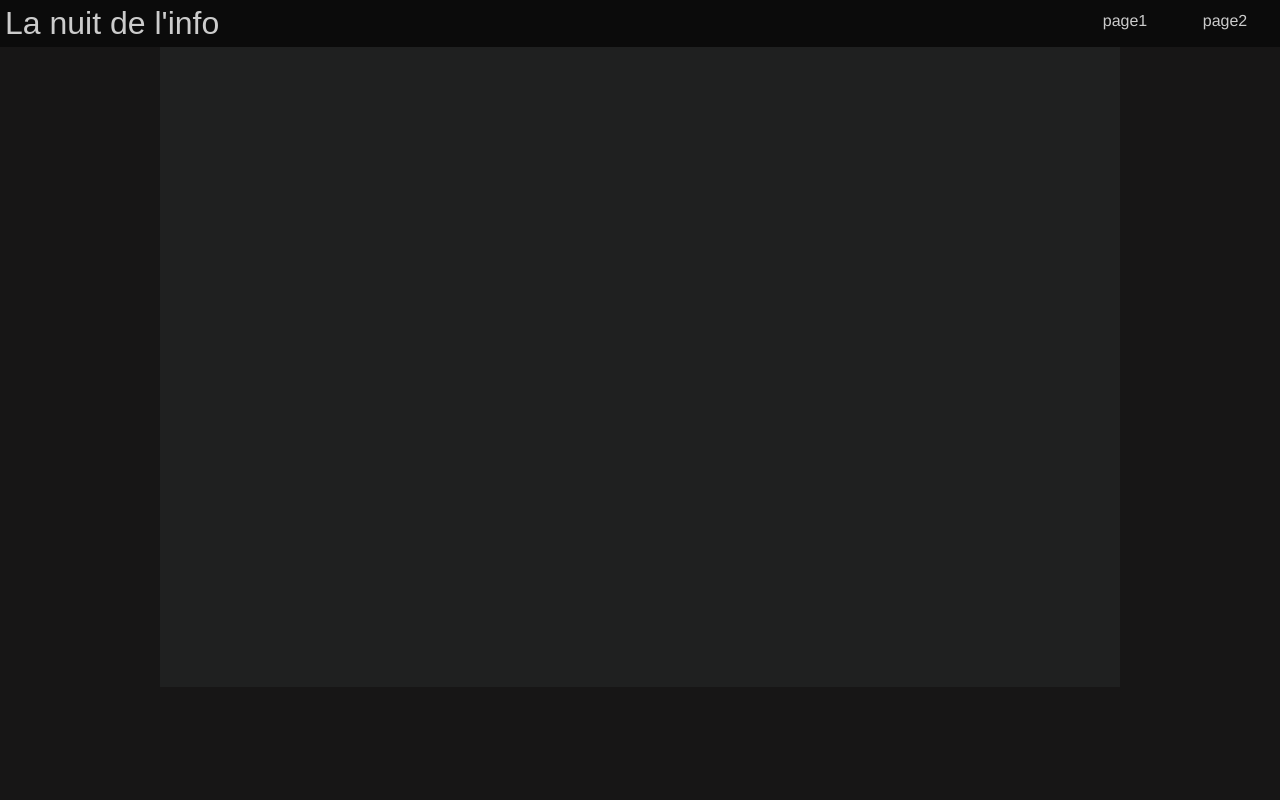
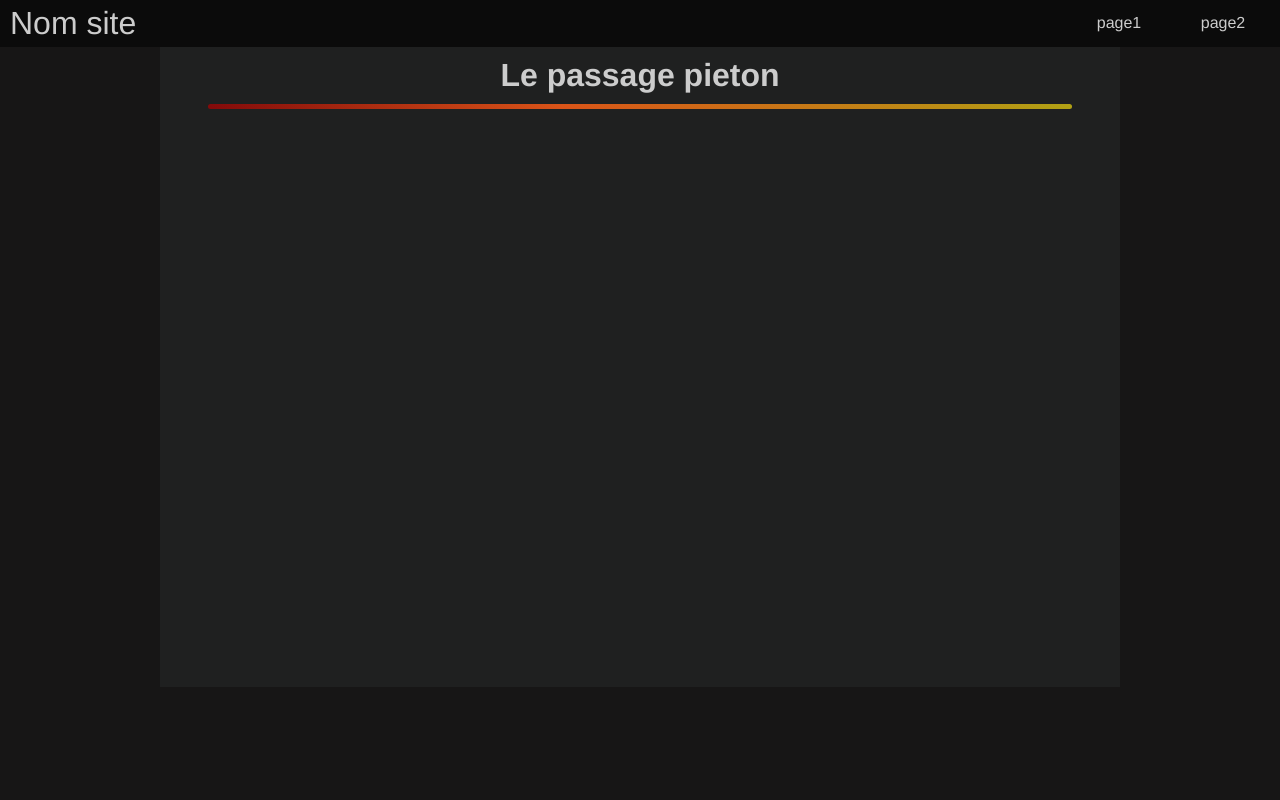
Before and after one commit to FloDarPie/PassagePython, a PHP site: page / in a window 1280 px wide. Run offline with PHP 8.4, Linux system fonts and the light colour scheme.

Commit message:
gradient

```diff
--- a/public/css/header.css
+++ b/public/css/header.css
@@ -5,7 +5,12 @@ header {
   background: rgba(0, 0, 0, 0.5);
 }
 header h1 {
+  padding: 0;
+  padding-left: 5px;
   font: 2em "Fira Sans", sans-serif;
+}
+header h1 a {
+  text-decoration: none;
 }
 header ul {
   margin-left: auto;
@@ -14,12 +19,16 @@ header ul {
 }
 header li {
   list-style-type: none;
+  border: 2px solid transparent;
   width: 100px;
+  transition: 0.2s;
 }
 header li:hover {
-  background: var(--grey);
+  border-image: var(--colorfull) 10;
+
+
 }
-header a {
+header ul a {
   display: block;
   text-align: center;
   height: 100%;
--- a/public/css/master.css
+++ b/public/css/master.css
@@ -3,6 +3,7 @@ html {
   --white: #cccccc;
   --dark: #171616;
   --grey: #1f2020;
+  --colorfull: linear-gradient(90deg, rgba(131,10,10,1) 0%, rgba(218,84,24,1) 41%, rgba(177,161,20,1) 100%);
 }
 * {
   padding: 0;
@@ -25,6 +26,19 @@ main {
   background: var(--grey);
   transition: 0.2s;
 }
+h1 {
+  text-align: center;
+  padding: 10px;
+}
+.decoration {
+  display: block;
+  background: var(--colorfull);
+  width: 90%;
+  margin-left: auto;
+  margin-right: auto;
+  height: 5px;
+  border-radius: 10px;
+}
 
 @media screen and (max-width: 900px) {
   main {
--- a/public/index.html
+++ b/public/index.html
@@ -4,11 +4,11 @@
     <meta charset="utf-8">
     <link rel="stylesheet" href="./css/master.css">
     <link rel="stylesheet" href="./css/header.css">
-    <title>Passage python</title>
+    <title>Nom site</title>
   </head>
   <body>
     <header>
-        <h1>La nuit de l'info</h1>
+        <h1><a href="index.html">Nom site</a></h1>
         <nav>
           <ul>
             <li><a href="#">page1</a></li>
@@ -16,9 +16,11 @@
           </ul>
         </nav>
     </header>
-    <span class="dec"></span>
     <main>
+      <h1>Le passage pieton</h1>
+      <span class="decoration"></span>
       <section>
+
       </section>
     </main>
   </body>
```
